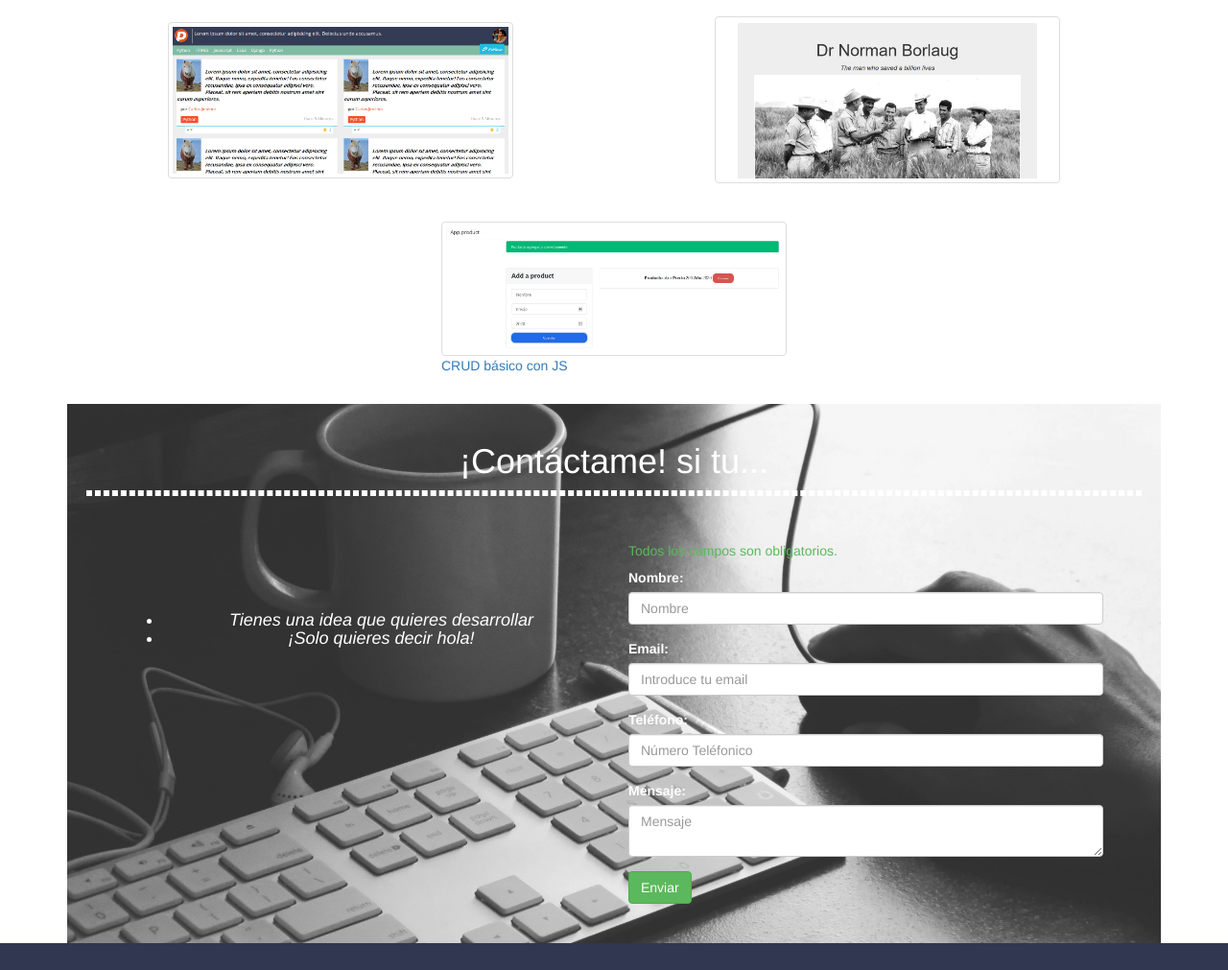
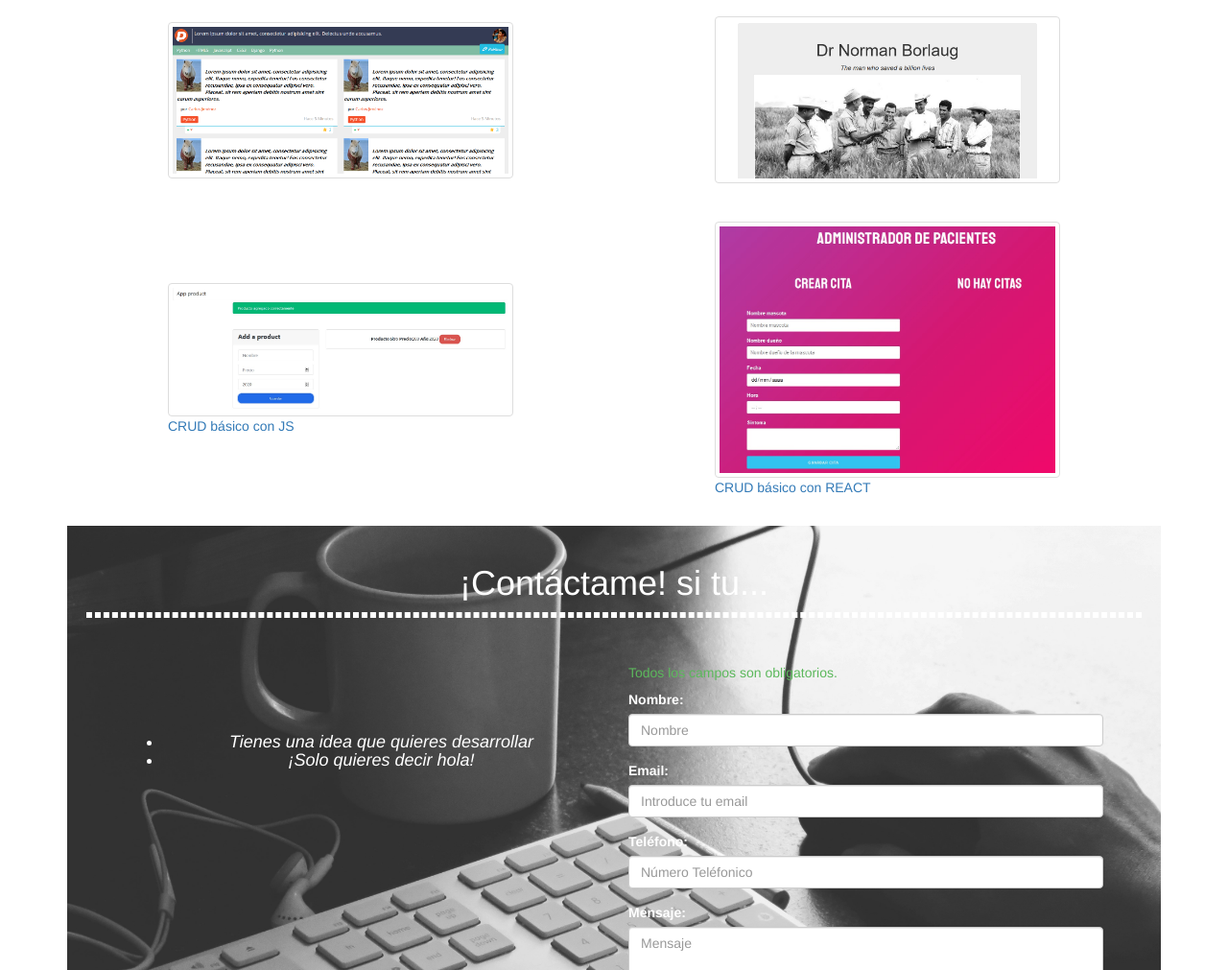
Before and after one commit to Thonsom/Portafolio, a plain HTML site: page index.html in a window 1280 px wide. Shown: the part 1269-2280 px from the top of the page at 96% size. Drawn offline with nearby package versions, Linux system fonts and the light colour scheme.

Commit message:
Update index.html

```diff
--- a/index.html
+++ b/index.html
@@ -84,7 +84,8 @@
                             <li> <a href="https://bit.ly/2RSgYSY" target="_blank"><img src="img/localStorage.jpg" class="img-thumbnail" alt=""/>LocalStorage con JS</a></li>
                             <li> <a href="https://codepen.io/Netza/full/pwzWEQ/" target="_blank"><img src="img/p5.png" class="img-thumbnail" alt=""/></a></li>
                             <li> <a href="https://codepen.io/Netza/full/bRbWjm/" target="_blank"><img src="img/p6.png" class="img-thumbnail" alt=""/></a></li>
-			    <li> <a href="httpS://bit.ly/3b6EVhe" target="_blank"><img src="img/AddProd.jpg" class="img-thumbnail" alt=""/>CRUD básico con JS</a></li>
+			    <li> <a href="https://bit.ly/3b6EVhe" target="_blank"><img src="img/AddProd.jpg" class="img-thumbnail" alt=""/>CRUD básico con JS</a></li>
+			    <li> <a href="https://bit.ly/383fhYw" target="_blank"><img src="img/CRUDcitas.jpg" class="img-thumbnail" alt=""/>CRUD básico con REACT</a></li>
                         </ul>
                     </div>
                 </div>
```
